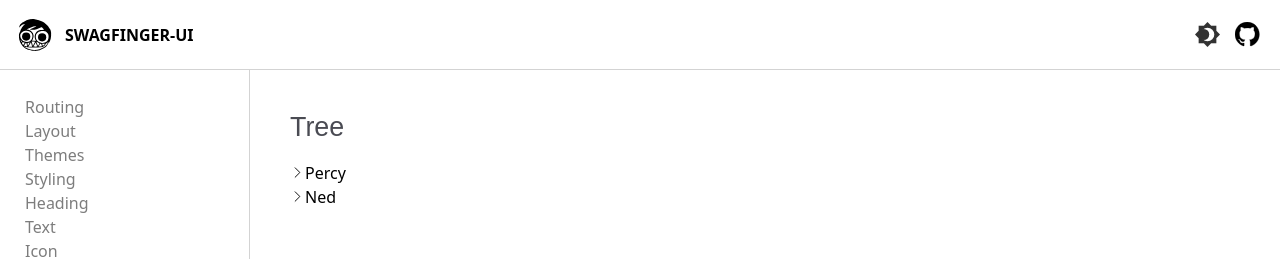
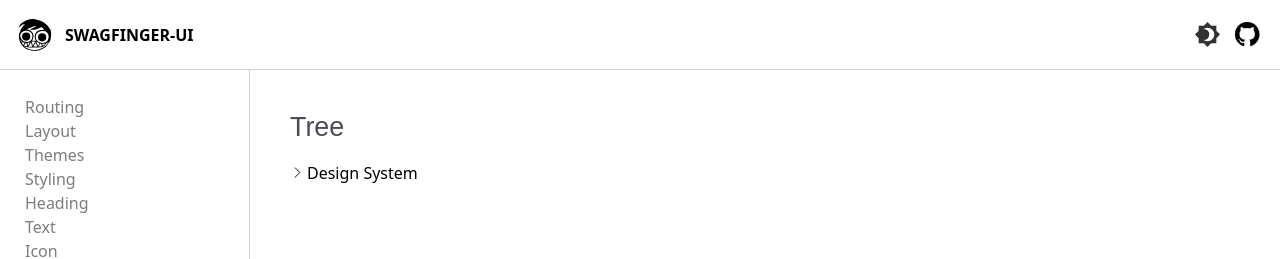
Before and after one commit to clarklindev/fightclubUI, a React (Vite) app: page /tree in a window 1280 px wide. Shown: the top 259 px of the page. Built offline with nearby package versions, Linux system fonts and the light colour scheme.

Commit message:
update tree

```diff
--- a/src/components/Tree/example/index.jsx
+++ b/src/components/Tree/example/index.jsx
@@ -3,38 +3,60 @@ import React from 'react'
 import Tree from '../index'
 import Heading from '../../Heading'
 
+// only endnodes can be links
 const TreeExample = () => {
   const data = [
     {
-      item: 'Percy',
+      label: 'Design System',
       children: [
-        { item: 'Jack', link: '' },
-        { item: 'Ben', link: '' },
+        { label: 'Routing', path: '/routing' },
+        { label: 'Themes', path: '/themes' },
+        { label: 'Styling', path: '/styling' },
+        { label: 'Layout', path: '/layout' },
+        { label: 'Hooks', path: '/hooks' },
         {
-          item: 'John',
+          label: 'Components',
           children: [
-            { item: 'Alex', link: '' },
             {
-              item: 'Sam',
+              label: 'Form Inputs',
               children: [
-                { item: 'Pam', children: [{ item: 'Rick', link: '' }] },
+                { label: 'RadioButton', path: '/radiobutton' },
+                { label: 'RadioButton Group', path: '/radiobuttongroup' },
+                { label: 'Checkbox', path: '/checkbox' },
+                { label: 'Checkbox Group', path: '/checkboxgroup' },
+                { label: 'Toggle Button', path: '/togglebutton' },
+                { label: 'Toggle Switch', path: '/toggleswitch' },
+                { label: 'Input', path: '/input' },
+                { label: 'Counter', path: '/counter' },
+                { label: 'Select', path: '/select' },
+                { label: 'Slider', path: '/slider' },
+                { label: 'Slider (Multirange)', path: '/slidermultirange' },
+                { label: 'Text', path: '/text' },
+              ],
+            },
+            {
+              label: 'Elements',
+              children: [
+                { label: 'Button', path: '/button' },
+                { label: 'Icon', path: '/icon' },
+                { label: 'Heading', path: '/heading' },
+                { label: 'LabelSomething', path: '/labelsomething' },
+                { label: 'Accordion', path: '/accordion' },
+                { label: 'Snackbar', path: '/snackbar' },
+                { label: 'List', path: '/list' },
+                { label: 'Table', path: '/table' },
+                { label: 'Separator', path: '/separator' },
+                { label: 'Card', path: '/card' },
+                { label: 'Tree', path: '/tree' },
               ],
             },
           ],
         },
-        {
-          item: 'Beth',
-          children: [{ item: 'Ned', link: '' }],
-        },
       ],
-    },
-    {
-      item: 'Ned',
-      children: [{ item: 'Seth', children: [{ item: 'Tyron', link: '' }] }],
     },
   ]
 
-  // requires data to be structured with "item" and "children" properties
+  // requires data to be structured with "label" and "children" properties
   return (
     <>
       <Heading variation="h4">Tree</Heading>
--- a/src/components/Tree/index.jsx
+++ b/src/components/Tree/index.jsx
@@ -1,8 +1,10 @@
 import React, { useState, useRef } from 'react'
+import { NavLink } from 'react-router-dom'
 import styled from 'styled-components'
 import Icon from '../Icon'
 import ChevronRightIcon from '../../icons/ChevronRightIcon'
 import ChevronDownIcon from '../../icons/ChevronDownIcon'
+import LabelSomething from '../LabelSomething'
 
 const TreeContainer = styled.div`
   display: flex;
@@ -42,7 +44,7 @@ const Tree = ({ data, depth = 0 }) => {
       // filter-out
       //if index is in the activeIndexes array... remove it
       setChildrenVisible(
-        childrenVisible.filter(item => item !== `${depth}-${index}`),
+        childrenVisible.filter(path => path !== `${depth}-${index}`),
       )
     } else {
       //or add
@@ -55,14 +57,14 @@ const Tree = ({ data, depth = 0 }) => {
 
   return (
     <div style={{ display: 'flex', flexDirection: 'column' }}>
-      {data.map(({ item, children = undefined }, index) => {
+      {data.map(({ label = undefined, path, children = undefined }, index) => {
         const childRef = useRef()
         return (
           <TreeContainer
             key={`depth_${depth}_index_${index}`}
             style={{ display: 'inline-flex', flexDirection: 'column' }}
             data-depth={[`${depth}`]}
-            data-node={[`${item}`]}
+            data-node={[`${path}`]}
           >
             <div
               style={{
@@ -71,9 +73,11 @@ const Tree = ({ data, depth = 0 }) => {
                 alignItems: 'flex-start',
               }}
             >
-              <div style={{ display: 'flex', flexDirection: 'row' }}>
-                {children && (
+              {children ? (
                 <button onClick={() => openChildrenHandler(depth, index)}>
+                  <LabelSomething
+                    label={label}
+                    something={
                       <Icon size="15px">
                         {childrenVisible.includes(`${depth}-${index}`) ? (
                           <ChevronDownIcon />
@@ -81,18 +85,19 @@ const Tree = ({ data, depth = 0 }) => {
                           <ChevronRightIcon />
                         )}
                       </Icon>
+                    }
+                  />
                 </button>
+              ) : (
+                <NavLink to={path}>{label}</NavLink>
               )}
-                {!children && '•'}
-                <button>{item}</button>
-              </div>
 
               {children && (
                 <Node
                   ref={childRef}
                   scrollHeight={String(childRef?.current?.scrollHeight)}
                   style={{ display: 'flex', flexDirection: 'column' }}
-                  data-parent={[`${item}`]}
+                  data-parent={[`${path}`]}
                   data-expanded={
                     childrenVisible.includes(`${depth}-${index}`)
                       ? 'true'
@@ -102,7 +107,7 @@ const Tree = ({ data, depth = 0 }) => {
                   <Tree
                     data={children}
                     depth={parseInt(depth) + 1}
-                    parent={item}
+                    parent={path}
                   />
                 </Node>
               )}
```
Lines whose indentation alone changed are shown as unchanged.
